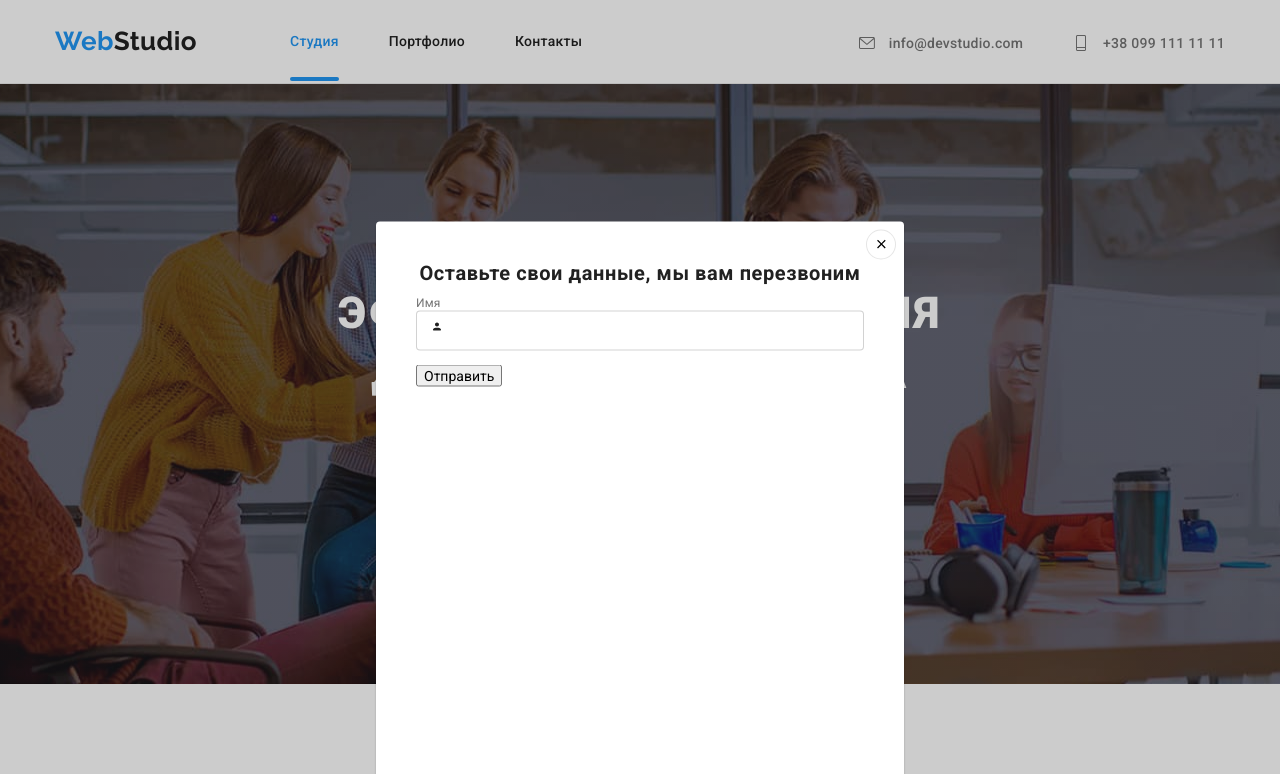
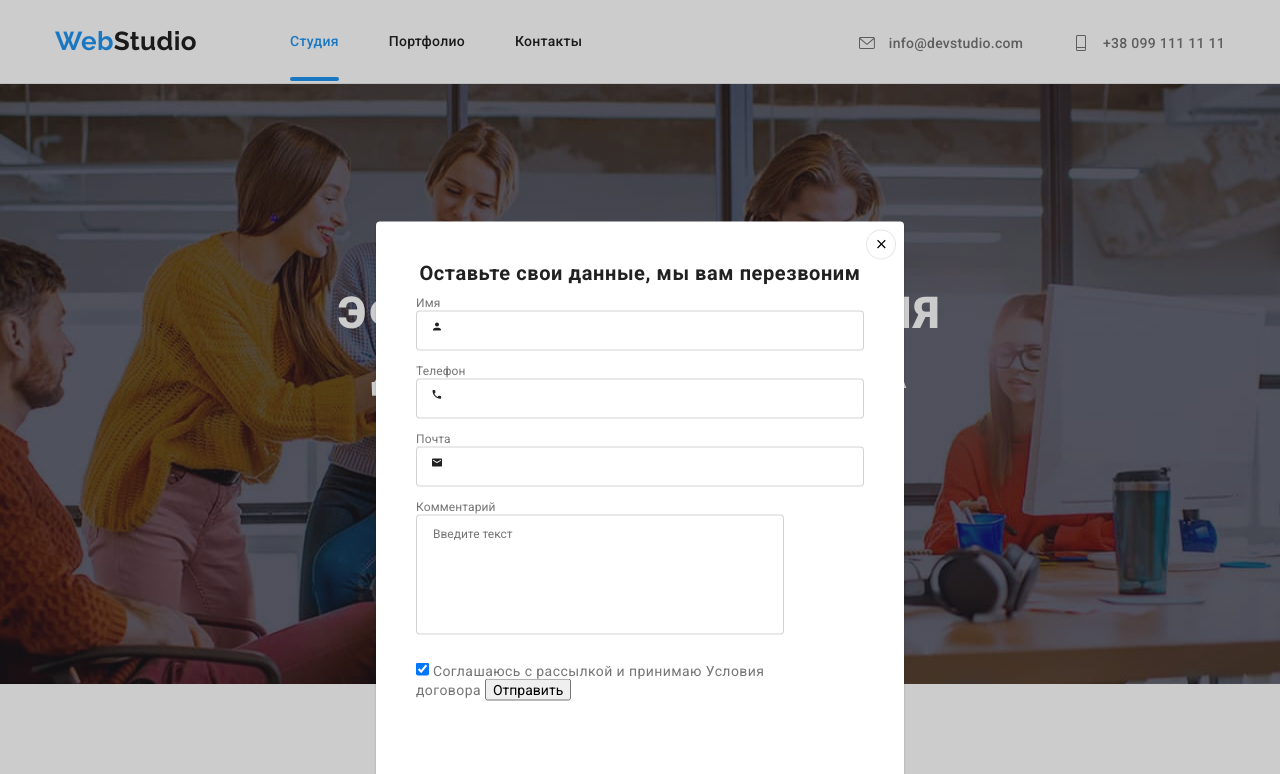
Before and after one commit to AllaVoitiuk/goit-markup-hw-06, a plain HTML site: page index.html in a window 1280 px wide. Both pictures are taken after a click on the button "Заказать услугу". Shown: the top 774 px of the page. Drawn offline with nearby package versions, Linux system fonts and the light colour scheme.

Commit message:
form-feedback

```diff
--- a/css/styles.css
+++ b/css/styles.css
@@ -810,6 +810,13 @@ footer {
   background: var(--white-color);
   border-radius: 50%;
   border: 1px solid rgba(0, 0, 0, 0.1);
+
+  transition: fill 250ms var(--timing-function);
+}
+
+.close-btn:hover .modal-close,
+.close-btn:focus .modal-close {
+  fill: var(--color-accent);
 }
 
 .modal-close {
@@ -907,6 +914,7 @@ footer {
   letter-spacing: 0.01em;
   margin-bottom: 4px;
   color: var(--primary-text-color);
+  transition: transform 250ms var(--timing-function), fill 250ms var(--timing-function);
 }
 
 .form-input {
@@ -919,7 +927,7 @@ footer {
   border: 1px solid rgba(33, 33, 33, 0.2);
   border-radius: 4px;
   margin-bottom: 10px;
-  transition: transform 250ms var(--timing-function);
+  transition: border 250ms var(--timing-function);
 }
 
 .form-input:hover,
@@ -943,3 +951,20 @@ footer {
 .form-label:focus-within .form-person.icon {
   fill: var(--color-accent);
 }
+
+.form-feedback {
+  width: 100%;
+  height: 120px;
+  padding: 12px 16px;
+  border: 1px solid rgba(33, 33, 33, 0.2);
+  border-radius: 4px;
+  margin-bottom: 20px;
+  resize: none;
+
+  transition: border 250ms var(--timing-function);
+}
+
+.form-feedback:hover,
+.form-feedback:focus {
+  border: 1px solid var(--color-accent);
+}
--- a/index.html
+++ b/index.html
@@ -520,16 +520,6 @@
             </button>
             <form class="form">
                 <h2 class="form-title">Оставьте свои данные, мы вам перезвоним</h2>
-                <!-- <div class="form-field">
-                    <label for="name" class="form-label">Имя</label>
-                    <div class="form-field-inner">
-                        <input type="text" class="form-input" name="name" id="name" />
-                        <svg class="form-person icon">
-                            <use class="form-icon" href="./img/icons.svg#icon-person-black-18dp-1">
-
-                            </use>
-                        </svg>
-                    </div> -->
                 <label class="form-label">Имя
                     <input type="text" class="form-input" name="name" />
                     <span class="form-icon">
@@ -540,8 +530,36 @@
                         </svg>
                     </span>
                 </label>
+                <label class="form-label">Телефон
+                    <input type="tel" class="form-input" name="tel" />
+                    <span class="form-icon">
+                        <svg class="form-person icon">
+                            <use href="./img/icons.svg#icon-phone-black-18dp-1">
+
+                            </use>
+                        </svg>
+                    </span>
+                </label>
+                <label class="form-label">Почта
+                    <input type="email" class="form-input" name="email" />
+                    <span class="form-icon">
+                        <svg class="form-person icon">
+                            <use href="./img/icons.svg#icon-email-black-18dp-1">
+
+                            </use>
+                        </svg>
+                    </span>
+                </label>
+                <label class="form-label">
+                    Комментарий
+                    <textarea class="form-feedback" name="feedback" rows="5" placeholder="Введите текст"></textarea>
+                </label>
+                <label class="checkbox-label">
+                    <input type="checkbox" name="consent" value="Соглашаюсь с рассылкой и принимаю" checked />
+                    Соглашаюсь с рассылкой и принимаю
+                    <a href="">Условия договора</a>
+                </label>
                 <button type="submit">Отправить</button>
-                </div>
             </form>
         </div>
 
```
Lines whose indentation alone changed are shown as unchanged.
